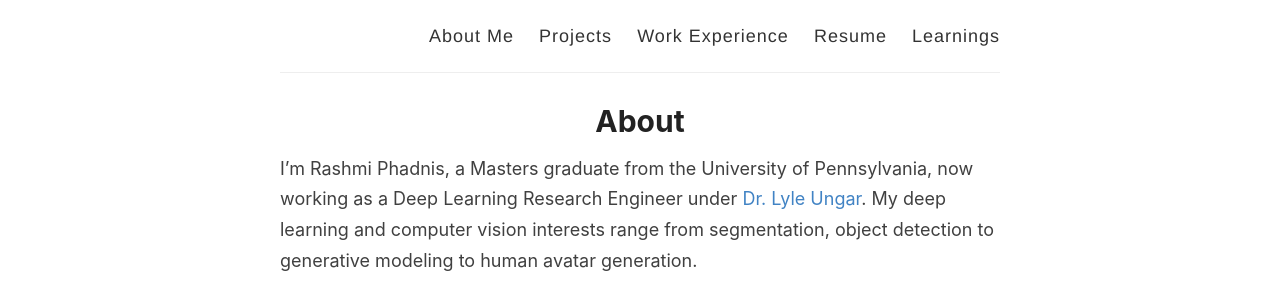
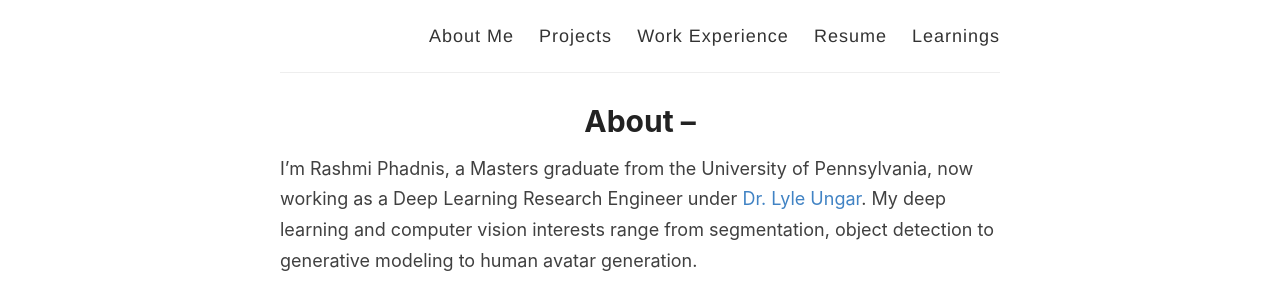
Before and after one commit to rashmip98/rashmip98.github.io, a Jekyll site: the page built from _pages/about.md, in a window 1280 px wide. Shown: the part 216-512 px from the top of the page. Built offline with Jekyll 4.4.1, drawn with Linux system fonts in a browser that asks for light colours.

Commit message:
Update page.html

```diff
--- a/_layouts/page.html
+++ b/_layouts/page.html
@@ -4,7 +4,7 @@ layout: default
 
 <article class="page">
 
-  <h1>{% if page.title %}{{ page.title }} {%endif%}</h1>
+  <h1>{% if page.title %}{{ page.title }} – {% endif %}</h1>
 
   <div class="entry">
     {{ content }}
```
